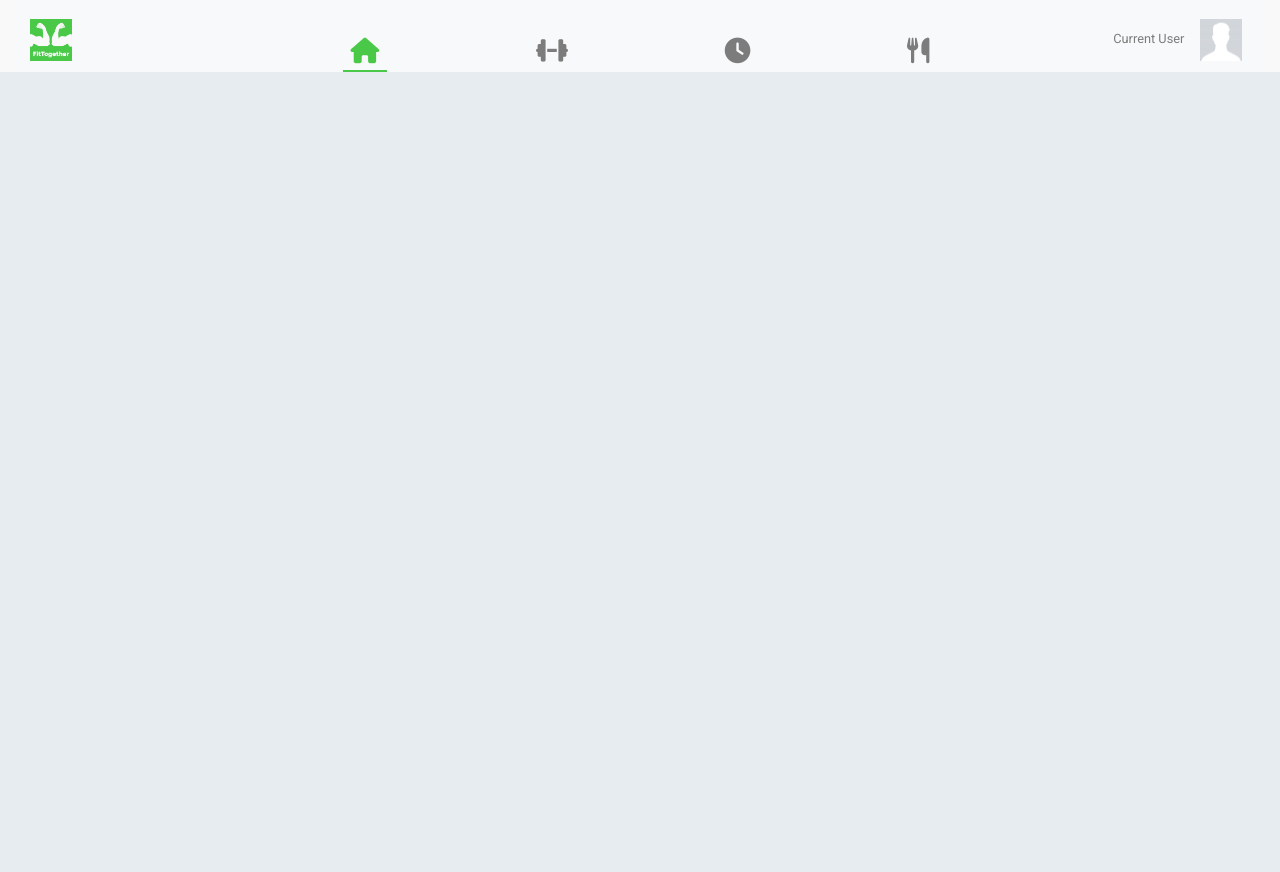
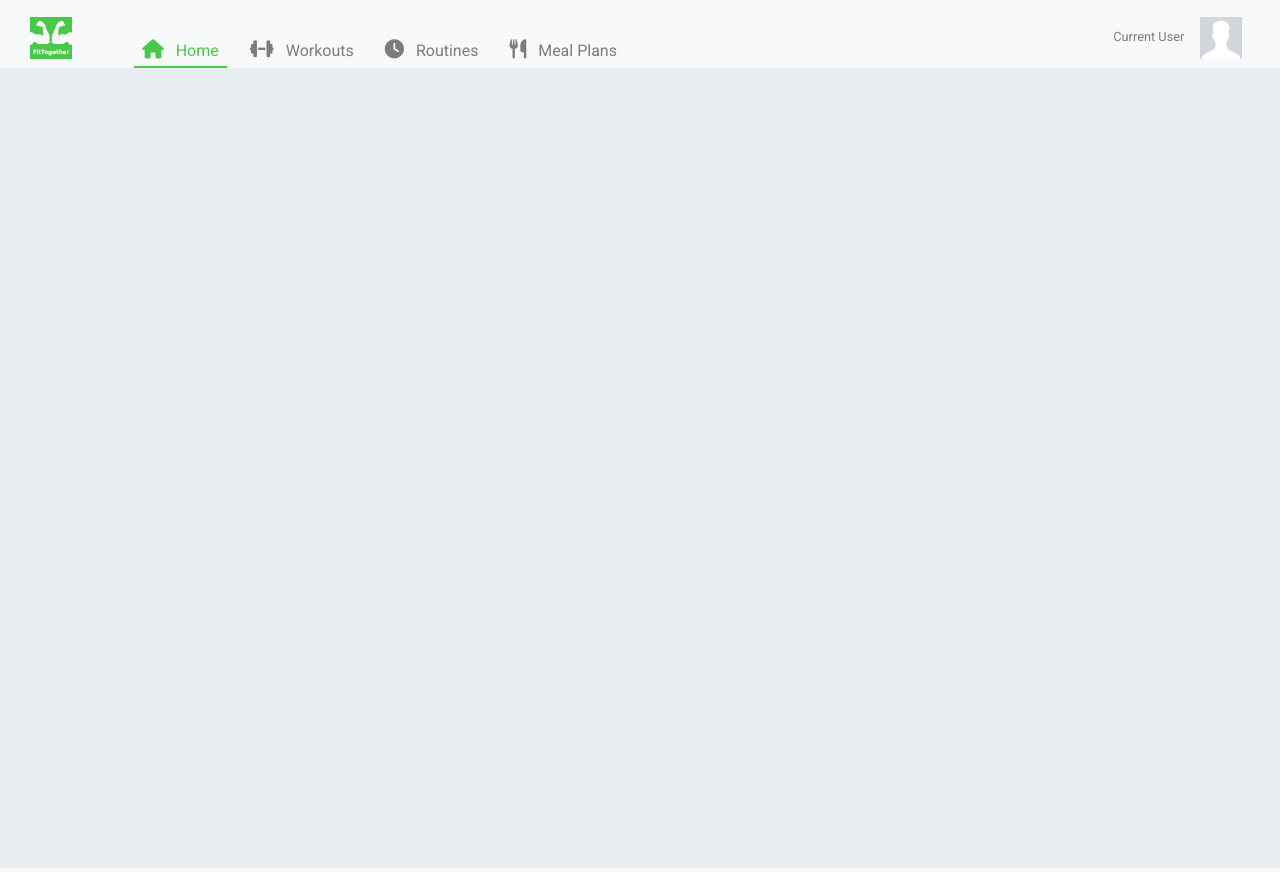
Before and after one commit to 0chriscrew0/fit-together-client, a React (Create React App) app: page /feed in a window 1280 px wide. Built offline with nearby package versions, Linux system fonts and the light colour scheme.

Commit message:
style Header for desktop

```diff
--- a/src/components/Layout/Header.tsx
+++ b/src/components/Layout/Header.tsx
@@ -11,7 +11,7 @@ export default class Header extends React.PureComponent {
         <div className="container-fluid">
           <nav className="navbar navbar-expand navbar-light bg-light px-0 pb-0">
             <div className="row w-100 mx-auto">
-              <div className="col-4 col-md-3 logo-wrapper">
+              <div className="col-4 col-md-3 col-lg-1 logo-wrapper">
                 <NavLink className="navbar-brand" to="/">
                   <img
                     className="img-fluid logo"
@@ -21,7 +21,7 @@ export default class Header extends React.PureComponent {
                 </NavLink>
               </div>
 
-              <div className="col-12 col-md-6 order-12 order-md-2 main-wrapper">
+              <div className="col-12 col-md-6 col-lg-5 order-12 order-md-2 main-wrapper">
                 <div className="">
                   <ul className="navbar-nav">
                     <li className="nav-item">
@@ -52,7 +52,7 @@ export default class Header extends React.PureComponent {
                 </div>
               </div>
 
-              <div className="col-8 col-md-3 order-3 user-wrapper">
+              <div className="col-8 col-md-3 col-lg-6 order-3 user-wrapper">
                 <ul className="navbar-nav ml-auto nav-top">
                   <li className="nav-item">
                     <a className="nav-link" href="#">
--- a/src/scss/layout/_header.scss
+++ b/src/scss/layout/_header.scss
@@ -31,7 +31,9 @@
       width: 100%;
       display: flex;
       justify-content: space-between;
+
       font-size: 1.4rem;
+
       a {
         padding-bottom: 0;
         &.active {
@@ -53,7 +55,9 @@
 
     .main-wrapper {
       ul {
-        font-size: 1.6rem;
+        i {
+          font-size: 1.6rem;
+        }
       }
     }
 
@@ -63,4 +67,19 @@
       }
     }
   }
+
+  @include media-breakpoint-up(lg) {
+    .main-wrapper {
+      ul {
+        i {
+          font-size: 1.2rem;
+        }
+        .header-link {
+          font-size: 1rem;
+          display: inline-block;
+          margin-left: 0.4rem;
+        }
+      }
+    }
+  }
 }
```
Also changed, not shown: src/css/main.css.
